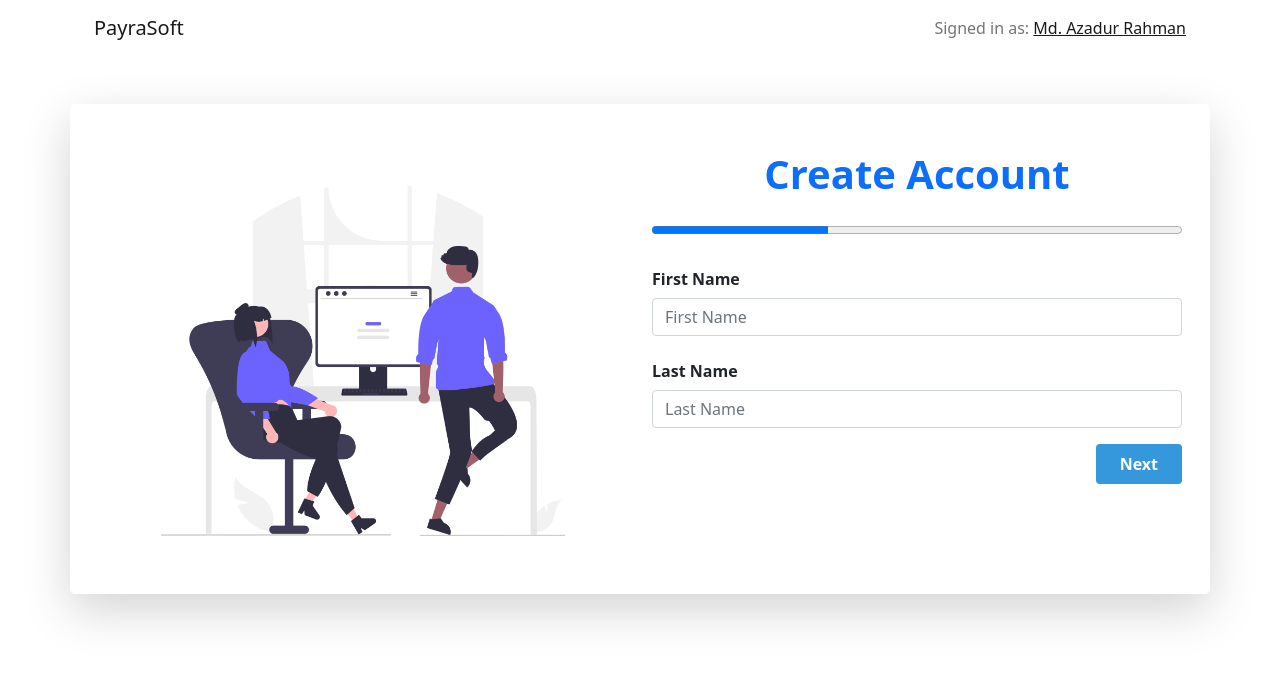
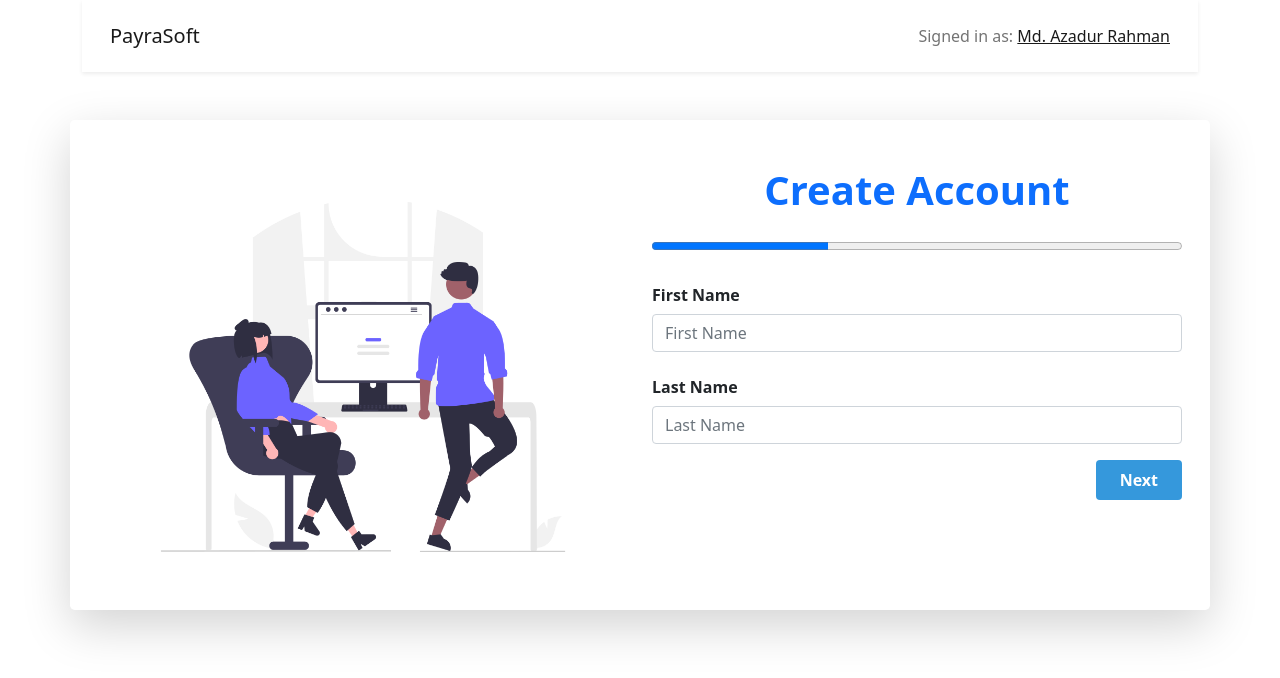
Before and after one commit to iazadur/payrasoft, a React (Create React App) app: page / in a window 1280 px wide. Shown: the top 678 px of the page. Built offline with nearby package versions, Linux system fonts and the light colour scheme.

Commit message:
complete

```diff
--- a/src/components/Shared/Navigation.jsx
+++ b/src/components/Shared/Navigation.jsx
@@ -4,8 +4,8 @@ import { Container, Navbar } from 'react-bootstrap';
 const Navigation = () => {
     return (
         <>
-            <Navbar>
-                <Container>
+            <Navbar className={"shadow-sm p-3"}>
+                <Container >
                     <Navbar.Brand href="/">PayraSoft</Navbar.Brand>
                     <Navbar.Toggle />
                     <Navbar.Collapse className="justify-content-end">
```
